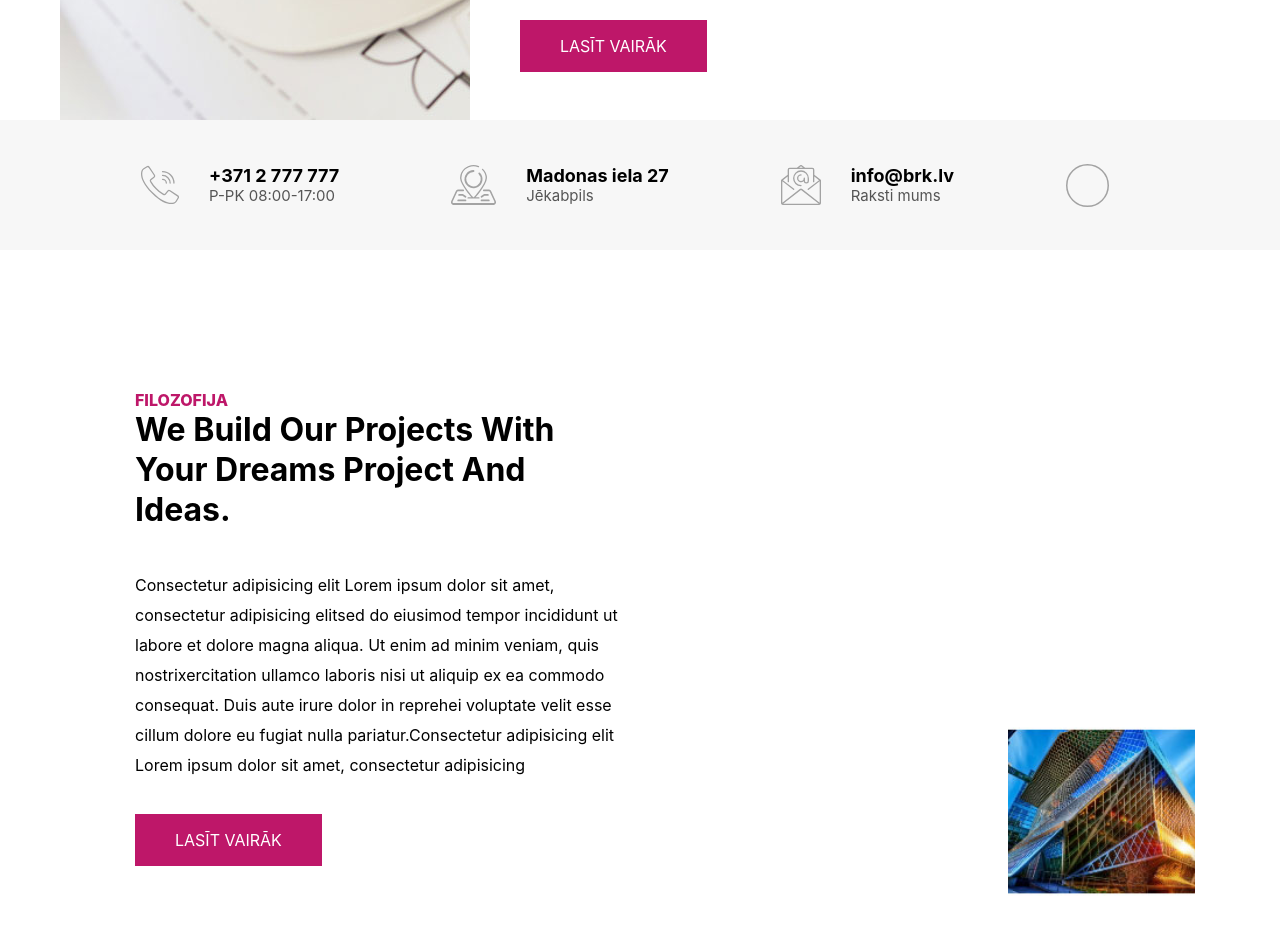
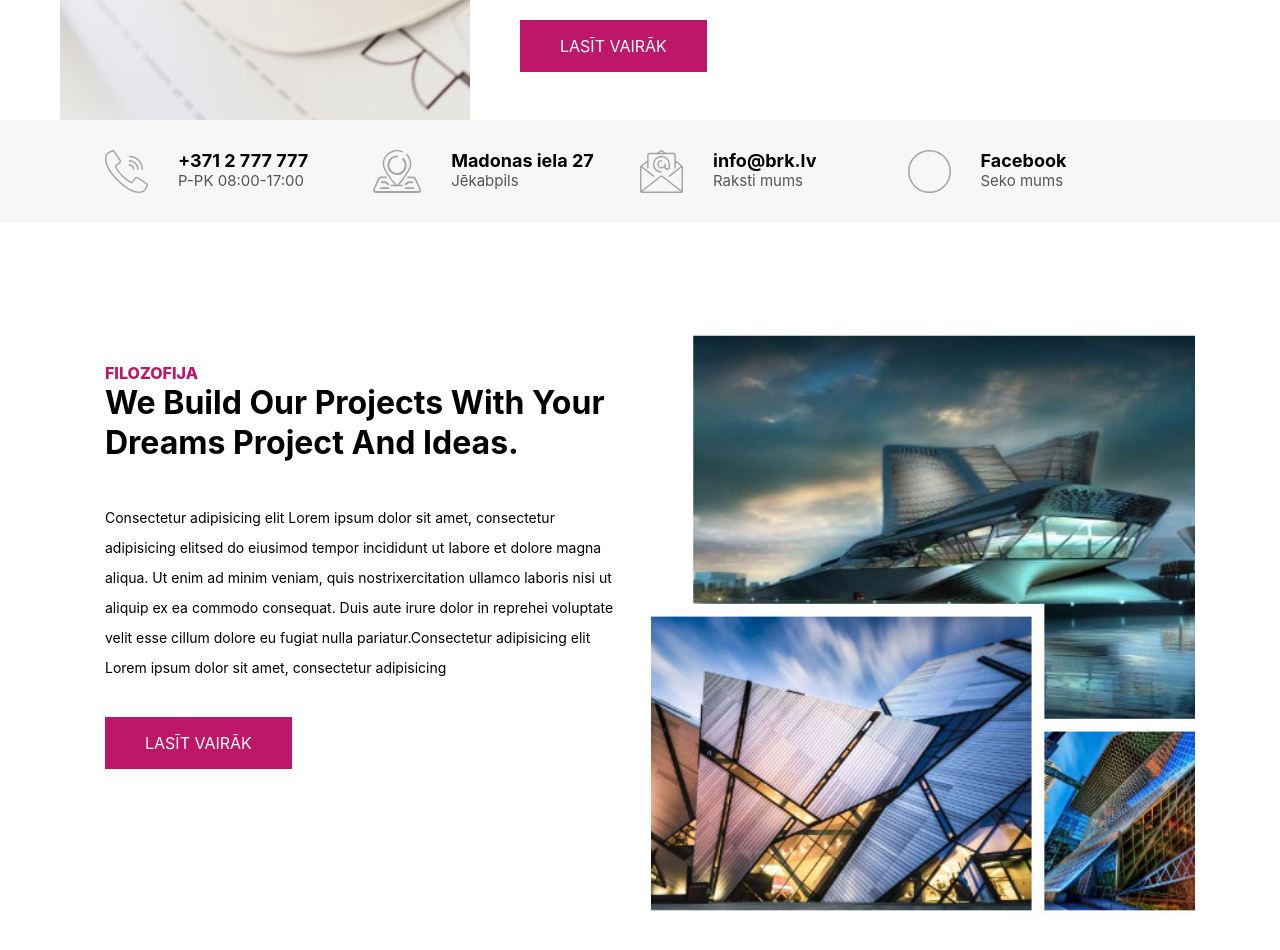
Before and after one commit to Basovs/brk-nextjs, a Next.js app: page / in a window 1280 px wide. Shown: the part 680-1630 px from the top of the page. Built offline with nearby package versions, Linux system fonts and the light colour scheme.

Commit message:
;) fixed responsivnes

```diff
--- a/components/Hero.jsx
+++ b/components/Hero.jsx
@@ -25,7 +25,7 @@ const Hero = () => {
 export default Hero;
 
 const Component = styled.section`
-  block-size: 700px;
+  block-size: 900px;
   background-image: url("./heroImg.jpg");
   background-color: #cccccc; /* Used if the image is unavailable */
   background-position: center; /* Center the image */
@@ -36,6 +36,7 @@ const Component = styled.section`
   transition: all 0.2s ease;
   @media screen and (min-width: 868px) {
     margin: 0 0 0 60px;
+    block-size: 700px;
   }
 `;
 const Article = styled.article`
@@ -46,14 +47,26 @@ const Article = styled.article`
   inline-size: 100%;
   max-inline-size: 810px;
   background-color: #fff;
-  padding: 40px 50px 64px;
+  padding: 20px 20px 64px;
+
+  @media screen and (min-width: 414px) {
+    padding: 40px 50px 64px;
+  }
+
   h1 {
-    font-size: 60px;
-    line-height: 50px;
+    font-size: 36px;
+    line-height: 40px;
+    @media screen and (min-width: 600px) {
+      font-size: 60px;
+    }
   }
   p {
-    padding: 40px 0 50px 0;
-    font-size: 18px;
+    padding: 20px 0 50px 0;
+    font-size: 16px;
     line-height: 30px;
+    @media screen and (min-width: 600px) {
+      font-size: 18px;
+      padding: 40px 0 50px 0;
+    }
   }
 `;
--- a/components/InfoBar.jsx
+++ b/components/InfoBar.jsx
@@ -27,6 +27,10 @@ const InfoBar = () => {
         </Card>
         <Card>
           <img src="./facebookIcon.svg" alt="" />
+          <Article>
+            <h2>Facebook</h2>
+            <p>Seko mums</p>
+          </Article>
         </Card>
       </Wrapper>
     </Component>
@@ -36,25 +40,36 @@ const InfoBar = () => {
 export default InfoBar;
 
 const Component = styled.section`
-  block-size: 130px;
   background-color: #f7f7f7;
-
+  padding: 30px 0;
   display: flex;
   align-items: center;
   justify-content: center;
   flex-wrap: wrap;
 `;
 const Wrapper = styled.div`
-  display: flex;
-  align-items: center;
-  justify-content: space-around;
-  flex-wrap: wrap;
-  inline-size: 100%;
+  display: grid;
+  row-gap: 30px;
+  grid-template-columns: repeat(1, minmax(250px, 267.5px));
+  justify-content: center;
   max-inline-size: 1110px;
+  padding: 0 20px;
+
+  @media screen and (min-width: 414px) {
+    inline-size: 100%;
+  }
+
+  @media screen and (min-width: 575px) {
+    grid-template-columns: repeat(2, minmax(250px, 267.5px));
+    justify-content: space-around;
+  }
+
+  @media screen and (min-width: 1110px) {
+    grid-template-columns: repeat(auto-fill, minmax(250px, 267.5px));
+  }
 `;
 const Card = styled.div`
   display: flex;
-  margin: 0 15px;
 
   img {
     margin: 0 30px 0 0;
--- a/components/philosophy.jsx
+++ b/components/philosophy.jsx
@@ -17,13 +17,9 @@ const PhilosophySection = () => {
             nulla pariatur.Consectetur adipisicing elit Lorem ipsum dolor sit
             amet, consectetur adipisicing
           </p>
-          <Btn href="/filazofija">LASĪT VAIRĀK</Btn>
+          <Btn href="/philosophy">LASĪT VAIRĀK</Btn>
         </Article>
-        <ImgGrid>
-          <BigPic />
-          <MedPic />
-          <SmallPic />
-        </ImgGrid>
+        <ImgGrid />
       </Wrapper>
     </Component>
   );
@@ -32,24 +28,31 @@ const PhilosophySection = () => {
 export default PhilosophySection;
 
 const Component = styled.section`
-  padding: 100px 0;
+  padding: 20px 0;
 
   display: flex;
   justify-content: center;
+  @media screen and (min-width: 1130px) {
+    padding: 100px 0;
+  }
 `;
 const Wrapper = styled.div`
   inline-size: 100%;
   max-inline-size: 1110px;
 
   display: flex;
-  justify-content: center;
+  justify-content: space-between;
   flex-wrap: wrap;
 `;
 const Article = styled.article`
   inline-size: 100%;
-  max-inline-size: 555px;
   background-color: #fff;
-  padding: 40px 16px 64px 50px;
+  padding: 40px 0 64px 20px;
+
+  @media screen and (min-width: 1130px) {
+    max-inline-size: 49%;
+  }
+
   h2 {
     font-size: 32px;
     line-height: 40px;
@@ -59,56 +62,86 @@ const Article = styled.article`
     font-weight: 800;
   }
   p:nth-child(3) {
-    padding: 40px 0 50px 0;
-    font-size: 16px;
+    padding: 40px 0px 50px 0;
+    font-size: 14px;
     line-height: 30px;
   }
 `;
 const ImgGrid = styled.div`
-  inline-size: 555px;
-  block-size: 555px;
-  display: grid;
-  grid-template-areas:
-    "big big big big big big"
-    "big big big big big big"
-    "big big big big big big"
-    "med med med med big big"
-    "med med med med smallPic smallPic"
-    "med med med med smallPic smallPic";
-  grid-template-rows: 30px 30px 30px 30px 30px 30px;
-  grid-template-columns: 30px 30px 30px 30px 30px 30px;
-`;
+  inline-size: 100%;
+  block-size: 300px;
 
-const BigPic = styled.div`
-  grid-area: big;
-  inline-size: 100%;
-  block-size: 100%;
-
-  background-image: url("./bigPic.jpg");
+  background-image: url("./pics.jpg");
   background-color: #cccccc; /* Used if the image is unavailable */
   background-position: center; /* Center the image */
   background-repeat: no-repeat; /* Do not repeat the image */
   background-size: cover; /* Resize the background image to cover the entire container */
+
+  @media screen and (min-width: 500px) {
+    block-size: 400px;
+  }
+
+  @media screen and (min-width: 670px) {
+    block-size: 500px;
+  }
+
+  @media screen and (min-width: 900px) {
+    block-size: 600px;
+  }
+
+  @media screen and (min-width: 1130px) {
+    max-inline-size: 49%;
+  }
 `;
-const MedPic = styled.div`
-  grid-area: med;
-  inline-size: 100%;
-  block-size: 100%;
+// const ImgGrid = styled.div`
+//   inline-size: 50%;
+//   block-size: 555px;
+//   display: grid;
+//   grid-template-areas:
+//     ". lar lar lar lar lar"
+//     ". lar lar lar lar lar"
+//     ". lar lar lar lar lar"
+//     "medi medi medi medi smalish smalish"
+//     "medi medi medi medi smalish smalish"
+//     "medi medi medi medi smalish smalish";
+//   grid-template-columns: 1fr 1fr 1fr 1fr 1fr 1fr;
+//   grid-template-rows: 1fr 1fr 1fr 1fr 1fr 1fr;
+// `;
 
-  background-image: url("./mediumPic.jpg");
-  background-color: #cccccc; /* Used if the image is unavailable */
-  background-position: center; /* Center the image */
-  background-repeat: no-repeat; /* Do not repeat the image */
-  background-size: cover; /* Resize the background image to cover the entire container */
-`;
-const SmallPic = styled.div`
-  grid-area: smallPic;
-  inline-size: 100%;
-  block-size: 100%;
+// const BigPic = styled.div`
+//   grid-area: lar;
+//   inline-size: 100%;
+//   block-size: 100%;
 
-  background-image: url("./smallPic.jpg");
-  background-color: #cccccc; /* Used if the image is unavailable */
-  background-position: center; /* Center the image */
-  background-repeat: no-repeat; /* Do not repeat the image */
-  background-size: cover; /* Resize the background image to cover the entire container */
-`;
+//   background-image: url("./bigPic.jpg");
+//   background-color: #cccccc; /* Used if the image is unavailable */
+//   background-position: center; /* Center the image */
+//   background-repeat: no-repeat; /* Do not repeat the image */
+//   background-size: cover; /* Resize the background image to cover the entire container */
+// `;
+// const MedPic = styled.div`
+//   grid-area: medi;
+//   inline-size: 100%;
+//   block-size: 100%;
+
+//   background-image: url("./mediumPic.jpg");
+//   background-color: #cccccc; /* Used if the image is unavailable */
+//   background-position: center; /* Center the image */
+//   background-repeat: no-repeat; /* Do not repeat the image */
+//   background-size: cover; /* Resize the background image to cover the entire container */
+// `;
+// const SmallPic = styled.div`
+//   grid-area: smalish;
+//   inline-size: 100%;
+//   block-size: 100%;
+
+//   margin: -200px -200px;
+//   justify-self: center;
+//   align-self: center;
+
+//   background-image: url("./smallPic.jpg");
+//   background-color: #cccccc; /* Used if the image is unavailable */
+//   background-position: center; /* Center the image */
+//   background-repeat: no-repeat; /* Do not repeat the image */
+//   background-size: cover; /* Resize the background image to cover the entire container */
+// `;
--- a/pages/index.jsx
+++ b/pages/index.jsx
@@ -3,7 +3,7 @@ import styled from "styled-components";
 import Layout from "../components/Layout";
 import Hero from "../components/Hero";
 import InfoBar from "../components/InfoBar";
-import PhilosophySection from "../components/philosophy";
+import PhilosophySection from "../components/Philosophy";
 
 const Index = () => {
   return (
```
Also changed, not shown: public/pics.jpg (added).
